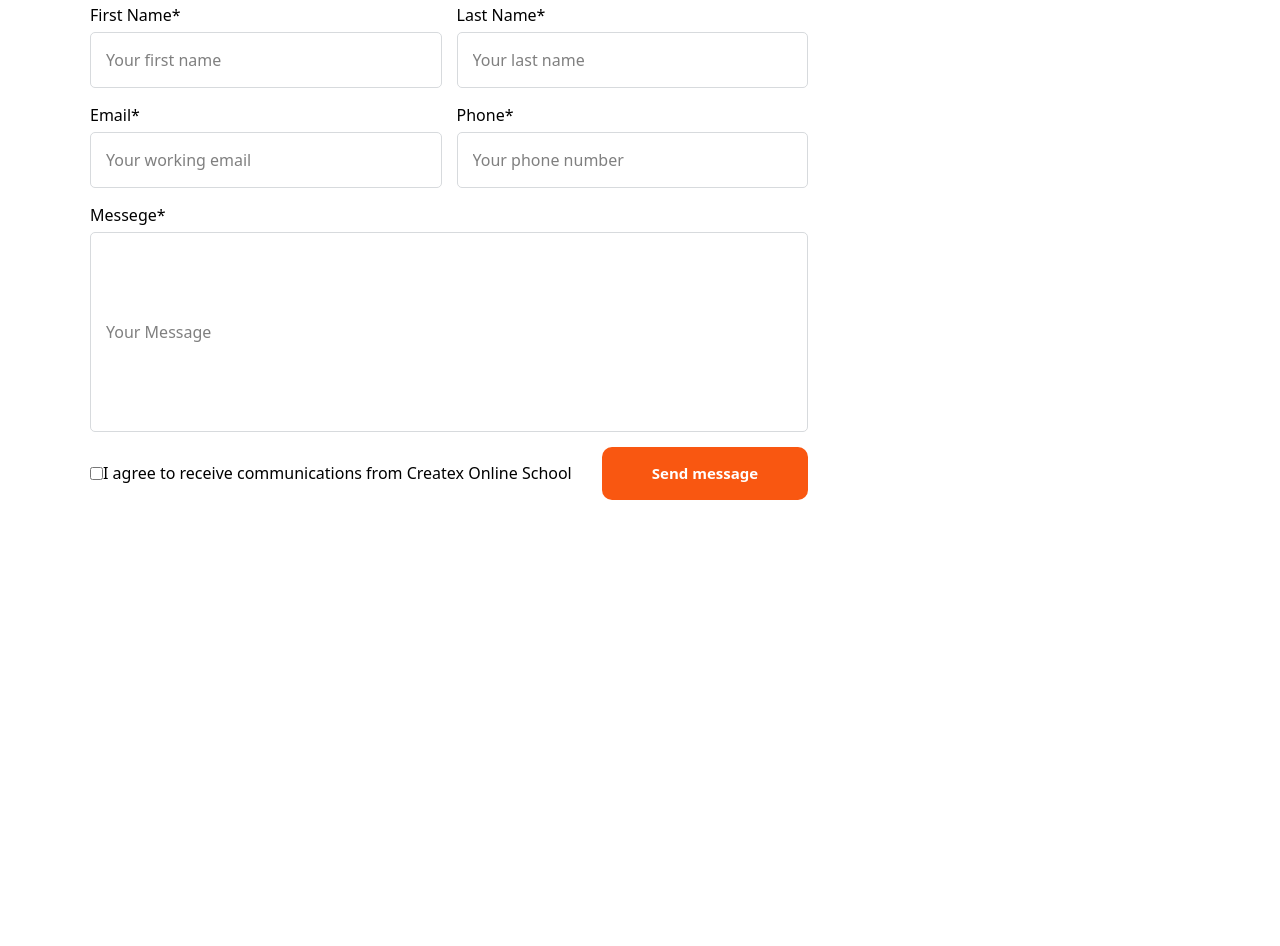
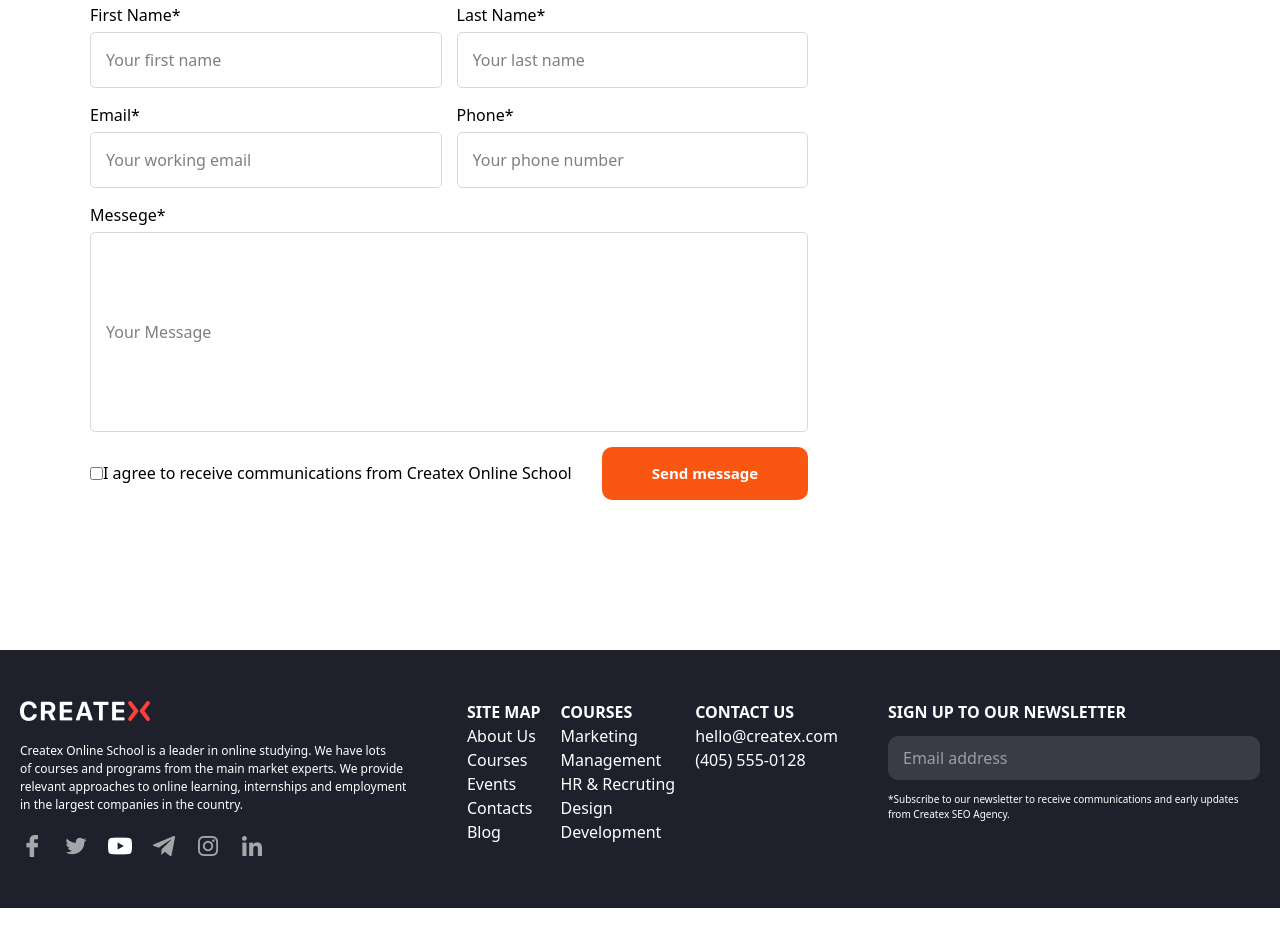
Before and after one commit to muhammadnazarov1724-cell/P.Createx, a website: page src/lastpage.html in a window 1280 px wide. Shown: the part 678-1624 px from the top of the page. Before the commit the page ends 1178 px from the top, so only its background shows below. Drawn offline with Linux system fonts and the light colour scheme.

Commit message:
footer lastp

```diff
--- a/src/lastpage.html
+++ b/src/lastpage.html
@@ -127,5 +127,49 @@
         </section>
     </main>
 
+        <footer class="bg-[#1E212C] py-[50px] px-[20px] my-[150px]">
+      <div class="flex flex-col gap-[20px] lg:flex-row max-w-[1300px] m-auto justify-between">
+       <div class="flex flex-col gap-[20px] lg:w-[32%]">
+        <div>
+          <img src="images/lf.png" alt="">
+        </div>
+        <p class="text-[12px] font-[300] text-white">Createx Online School is a leader in online studying. We have lots of courses and programs from the main market experts. We provide relevant approaches to online learning, internships and employment in the largest companies in the country. </p>
+        <div>
+          <img src="images/socials.png" alt="">
+        </div>
+       </div>
+       <div class="flex justify-between lg:gap-[20px]">
+       <div class="font-[150px] text-white gap-[12px]">
+        <p class="font-bold">SITE MAP</p>
+        <p>About Us</p>
+        <p>Courses</p>
+        <p>Events</p>
+        <p>Contacts</p>
+        <p>Blog</p>
+       </div>
+       <div class="font-[150px] text-white gap-[12px]">
+        <p class="font-bold">COURSES</p>
+        <p>Marketing </p>
+        <p>Management</p>
+        <p>HR & Recruting</p>
+        <p>Design</p>
+        <p>Development</p>
+       </div>
+       <div class="font-[150px] text-white gap-[12px]">
+        <p class="font-bold">CONTACT US</p>
+        <p>hello@createx.com</p>
+        <p>(405) 555-0128</p>
+       </div>
+
+       </div>
+       <div class="flex gap-[12px] flex-col lg:w-[30%]">
+        <p class="text-white font-bold">SIGN UP TO OUR NEWSLETTER</p>
+        <input class="px-[15px] py-[10px] bg-[#393C46] text-white rounded-[10px]" type="email" placeholder="Email address">
+        <p class="text-[10px] text-white">*Subscribe to our newsletter to receive communications and early updates from Createx SEO Agency.</p>
+       </div>
+      </div>
+    </footer>
+
+
 </body>
 </html>
```
Also changed, not shown: src/output.css, 1 other file.
